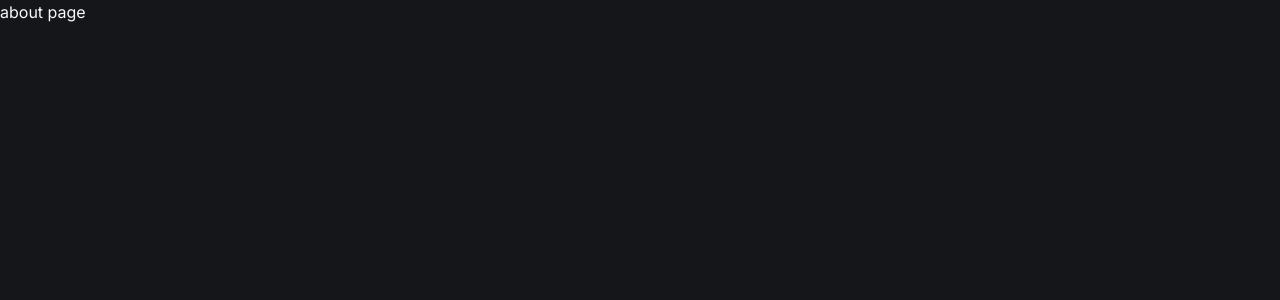
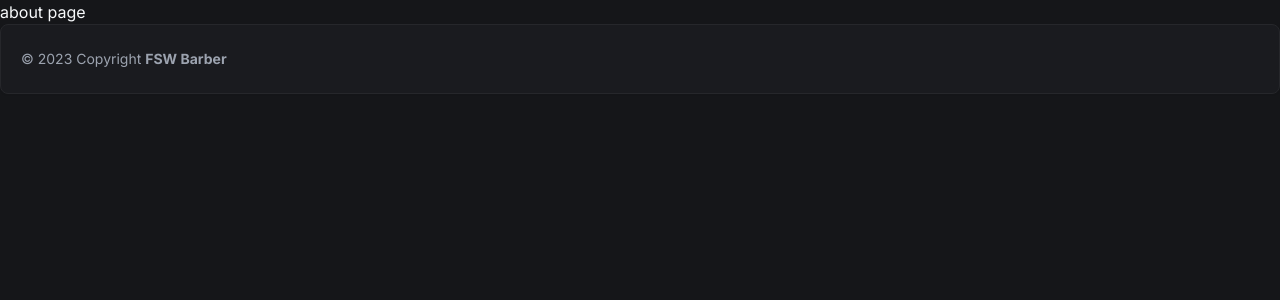
Before and after one commit to Williamhsf/fsw-barber, a Next.js app: page /about in a window 1280 px wide. Shown: the top 300 px of the page. Built offline with nearby package versions, Linux system fonts and the light colour scheme.

Commit message:
feat: add components sheet header and footer

```diff
--- /dev/null
+++ b/app/_components/footer.tsx
@@ -0,0 +1,17 @@
+import { Card, CardContent } from "./ui/card"
+
+const Footer = () => {
+  return (
+    <footer>
+      <Card>
+        <CardContent className="px-5 py-6">
+          <p className="text-sm text-gray-400">
+            © 2023 Copyright <span className="font-bold">FSW Barber</span>
+          </p>
+        </CardContent>
+      </Card>
+    </footer>
+  )
+}
+
+export default Footer
--- a/app/_components/header.tsx
+++ b/app/_components/header.tsx
@@ -1,16 +1,27 @@
 import Image from "next/image"
 import { Card, CardContent } from "./ui/card"
+import SidebarSheet from "./sidebar-sheet"
+
+// import { Button } from "./ui/button"
+import { Sheet, SheetTrigger } from "./ui/sheet"
 import { Button } from "./ui/button"
 import { MenuIcon } from "lucide-react"
+// import { MenuIcon } from "lucide-react"
 
 const Header = () => {
   return (
     <Card>
       <CardContent className="flex flex-row items-center justify-between p-5">
         <Image src="/logo.png" height={18} width={120} alt="FSW Barber" />
-        <Button size="icon" variant="outline">
-          <MenuIcon />
-        </Button>
+
+        <Sheet>
+          <SheetTrigger asChild>
+            <Button size="icon" variant="outline">
+              <MenuIcon />
+            </Button>
+          </SheetTrigger>
+          <SidebarSheet />
+        </Sheet>
       </CardContent>
     </Card>
   )
--- a/app/layout.tsx
+++ b/app/layout.tsx
@@ -2,6 +2,8 @@ import type { Metadata } from "next"
 import { Inter } from "next/font/google"
 import "./globals.css"
 import { Toaster } from "sonner"
+
+import Footer from "./_components/footer"
 
 const inter = Inter({ subsets: ["latin"] })
 
@@ -17,9 +19,11 @@ export default function RootLayout({
 }>) {
   return (
     <html lang="en" className="dark">
-      <body className={inter.className}>{children}</body>
-
-      <Toaster />
+      <body className={inter.className}>
+        {children}
+        <Toaster />
+        <Footer />
+      </body>
     </html>
   )
 }
--- a/app/page.tsx
+++ b/app/page.tsx
@@ -5,13 +5,11 @@ import Header from "./_components/header"
 import { SearchIcon } from "lucide-react"
 import { Input } from "./_components/ui/input"
 import { Button } from "./_components/ui/button"
-import { Card, CardContent } from "./_components/ui/card"
 import BarbershopItem from "./_components/barbershop-item"
 import { quickSearchOptions } from "./_constants/search"
 import BookingItem from "./_components/booking-item"
 
 const Home = async () => {
-  // chamar meu banco de dados
   const barbershops = await db.barbershop.findMany({})
   const popularBarbershops = await db.barbershop.findMany({
     orderBy: {
@@ -82,15 +80,6 @@ const Home = async () => {
           ))}
         </div>
       </div>
-      <footer>
-        <Card>
-          <CardContent className="px-5 py-6">
-            <p className="text-sm text-gray-400">
-              © 2023 Copyright <span className="font-bold">FSW Barber</span>
-            </p>
-          </CardContent>
-        </Card>
-      </footer>
     </div>
   )
 }
```
